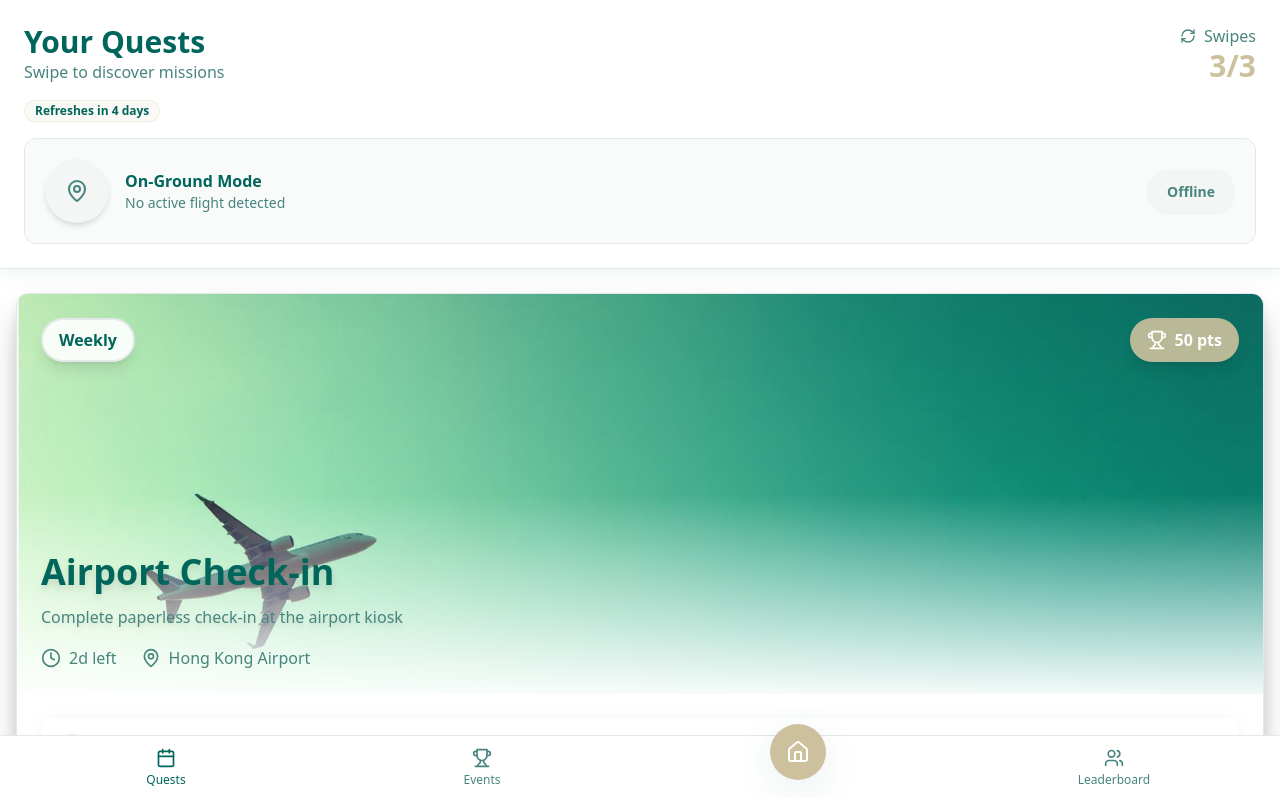
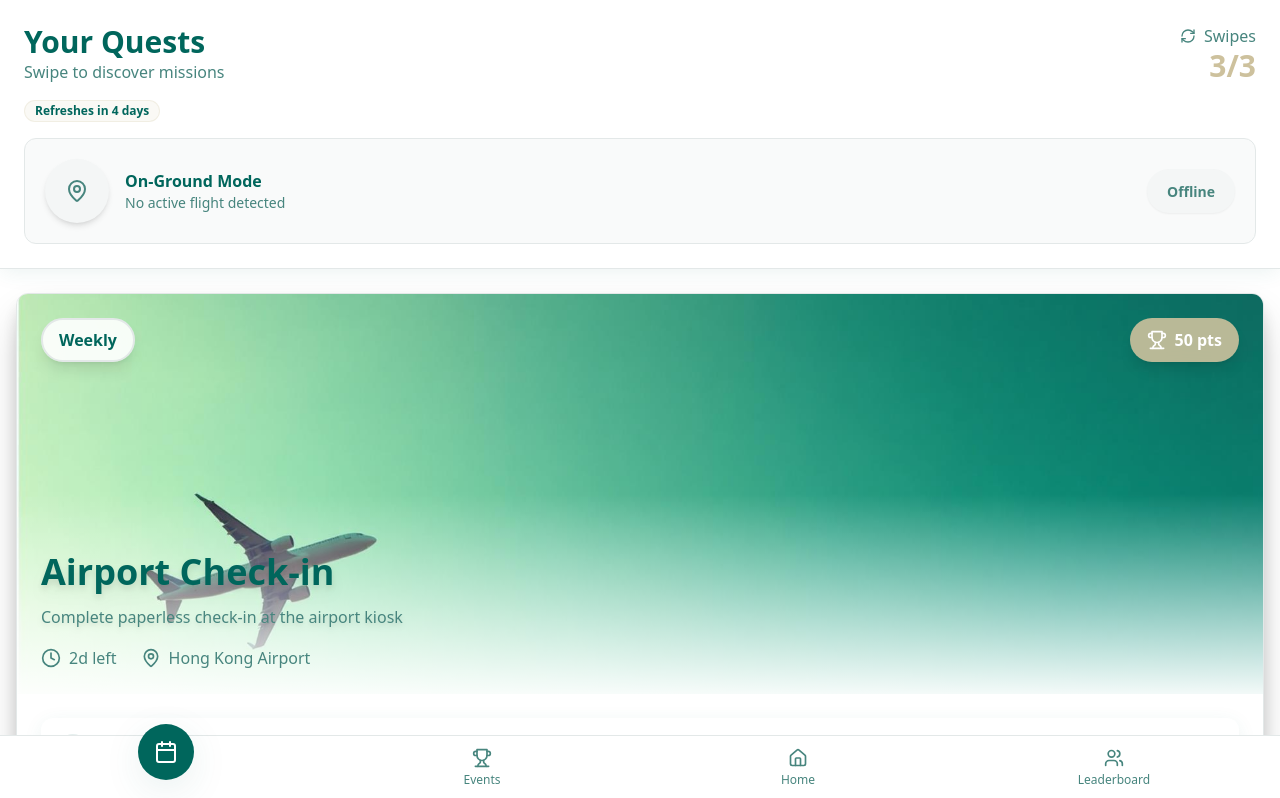
Before and after one commit to vincent-cy/cathay-quest, a React (Vite) app: page / in a window 1280 px wide. Shown: the top 798 px of the page. Built offline with nearby package versions, Linux system fonts and the light colour scheme; the HTML template or start-up script is replaced by a standard one.

Commit message:
Refactor bottom navbar design

```diff
--- a/src/components/BottomNav.tsx
+++ b/src/components/BottomNav.tsx
@@ -2,9 +2,9 @@ import { Home, Calendar, Trophy, Users } from "lucide-react";
 import { Link, useLocation } from "react-router-dom";
 
 const navItems = [
-  { icon: Calendar, label: "Quests", path: "/" },
+  { icon: Calendar, label: "Quests", path: "/", isCenter: true },
   { icon: Trophy, label: "Events", path: "/events" },
-  { icon: Home, label: "Home", path: "/home", isCenter: true },
+  { icon: Home, label: "Home", path: "/home" },
   { icon: Users, label: "Leaderboard", path: "/leaderboard" },
 ];
 
```
